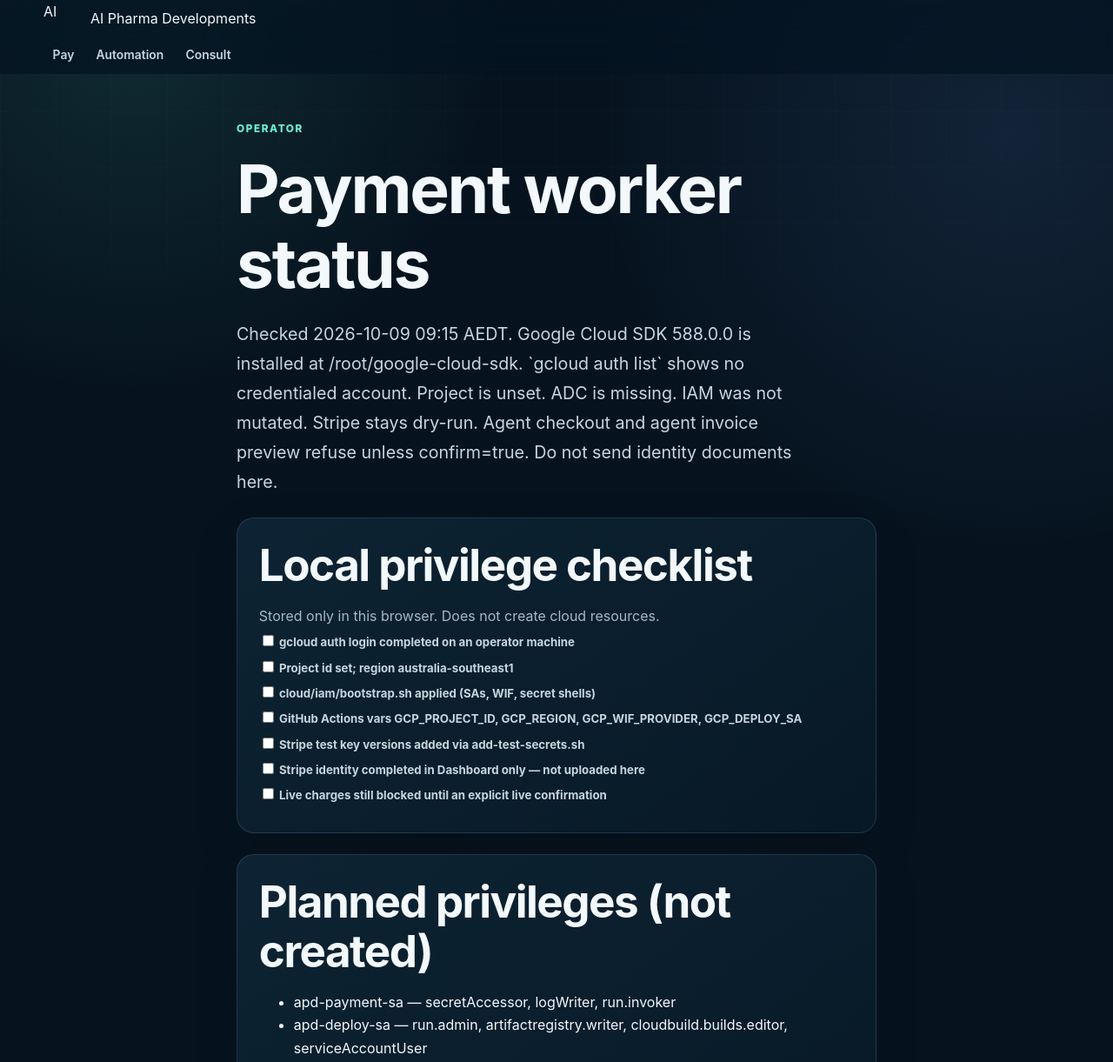
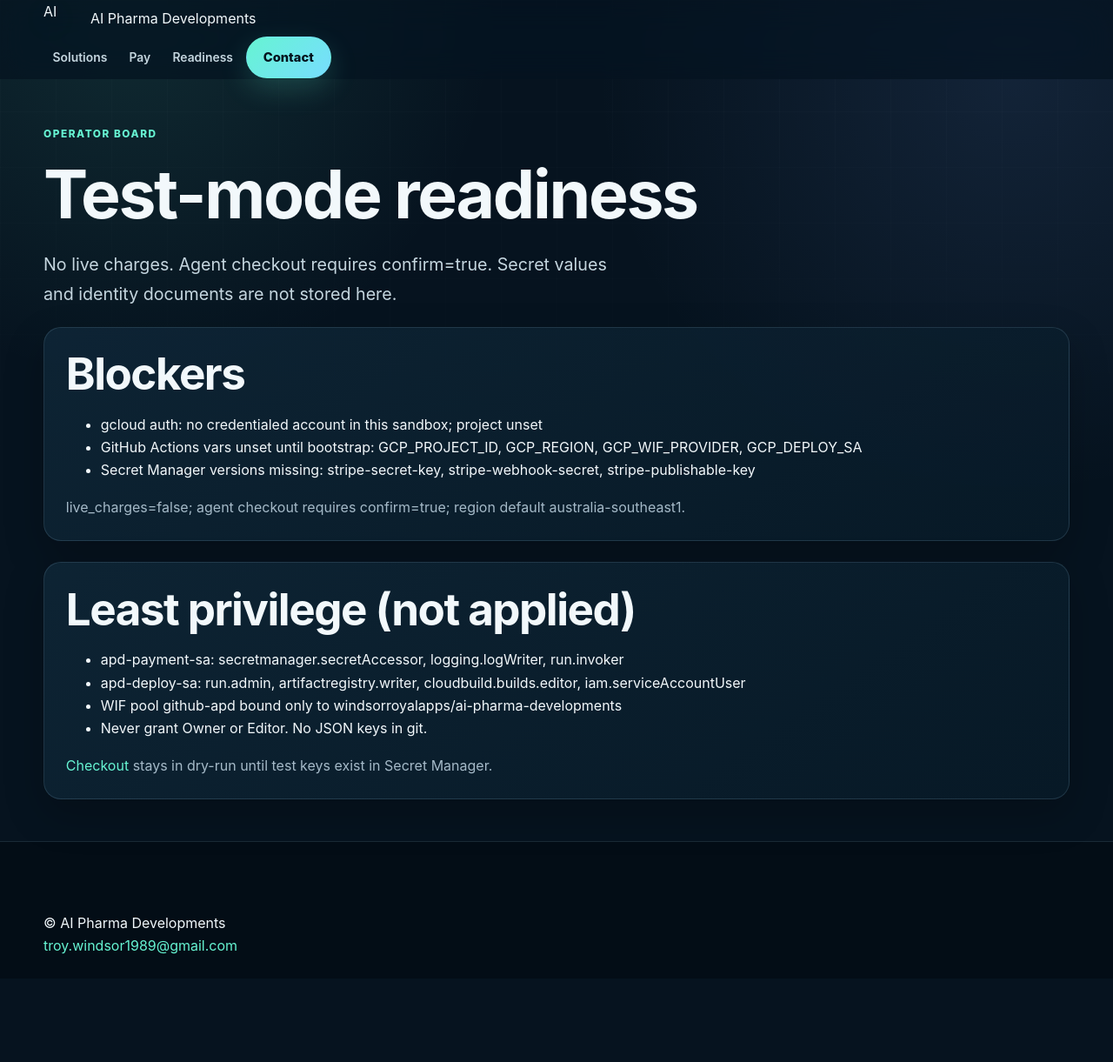
Before and after one commit to windsorroyalapps/ai-pharma-developments, a plain HTML site: page status.html in a window 1280 px wide. Shown: the top 1221 px of the page at 87% size. After the commit the page ends 1125 px from the top, so only its background shows below. Drawn offline with Linux system fonts and the light colour scheme.

Commit message:
Add operator readiness board with confirm gate and live-charge block.

```diff
--- /dev/null
+++ b/js/readiness.js
@@ -0,0 +1,24 @@
+/** Operator readiness board. Names only. No secret values. */
+(function () {
+  var board = {
+    live_charges: false,
+    confirm_gate: true,
+    checked_at: '2026-10-09T10:16:00+10:00',
+    secret_names: ['stripe-secret-key', 'stripe-webhook-secret', 'stripe-publishable-key'],
+    github_actions_vars: ['GCP_PROJECT_ID', 'GCP_REGION', 'GCP_WIF_PROVIDER', 'GCP_DEPLOY_SA'],
+    blockers: [
+      'gcloud auth: no credentialed account in this sandbox; project unset',
+      'GitHub Actions vars unset until bootstrap: GCP_PROJECT_ID, GCP_REGION, GCP_WIF_PROVIDER, GCP_DEPLOY_SA',
+      'Secret Manager versions missing: stripe-secret-key, stripe-webhook-secret, stripe-publishable-key'
+    ]
+  };
+  var list = document.getElementById('blocker-list');
+  var live = document.getElementById('live-line');
+  if (!list || !live) return;
+  board.blockers.forEach(function (item) {
+    var li = document.createElement('li');
+    li.textContent = item;
+    list.appendChild(li);
+  });
+  live.textContent = 'live_charges=' + board.live_charges + '; agent checkout requires confirm=true; region default australia-southeast1.';
+})();
--- a/status.html
+++ b/status.html
@@ -3,71 +3,53 @@
 <head>
   <meta charset="UTF-8" />
   <meta name="viewport" content="width=device-width, initial-scale=1" />
-  <title>Worker status | AI Pharma Developments</title>
-  <meta name="robots" content="noindex" />
+  <title>Readiness | AI Pharma Developments</title>
+  <meta name="description" content="Operator readiness for aipharmadevelopments.com. Test mode only. Live charges blocked." />
   <link rel="stylesheet" href="css/styles.css" />
   <link rel="icon" href="assets/favicon.svg" type="image/svg+xml" />
 </head>
 <body>
   <header class="site-header">
     <div class="container nav">
-      <a class="brand" href="index.html"><span class="brand-mark">AI</span><span>AI Pharma Developments</span></a>
+      <a class="brand" href="index.html">
+        <span class="brand-mark">AI</span>
+        <span>AI Pharma Developments</span>
+      </a>
       <nav class="nav-links" aria-label="Primary">
+        <a href="index.html#solutions">Solutions</a>
         <a href="pay.html">Pay</a>
-        <a href="automation.html">Automation</a>
-        <a href="consult.html">Consult</a>
+        <a class="active" href="status.html">Readiness</a>
+        <a class="btn btn-primary" href="support.html#contact">Contact</a>
       </nav>
     </div>
   </header>
-  <main class="container" style="padding:3rem 0;max-width:46rem">
-    <div class="eyebrow">Operator</div>
-    <h1>Payment worker status</h1>
-    <p class="lead">Checked 2026-10-09 09:15 AEDT. Google Cloud SDK 588.0.0 is installed at /root/google-cloud-sdk. `gcloud auth list` shows no credentialed account. Project is unset. ADC is missing. IAM was not mutated. Stripe stays dry-run. Agent checkout and agent invoice preview refuse unless confirm=true. Do not send identity documents here.</p>
-    <section class="card" style="margin-top:1.5rem">
-      <h2>Local privilege checklist</h2>
-      <p>Stored only in this browser. Does not create cloud resources.</p>
-      <div data-privilege-checklist></div>
+  <main class="container" style="padding:3rem 0">
+    <div class="eyebrow">Operator board</div>
+    <h1>Test-mode readiness</h1>
+    <p class="lead">No live charges. Agent checkout requires confirm=true. Secret values and identity documents are not stored here.</p>
+    <section class="card" id="readiness-board" aria-live="polite">
+      <h2>Blockers</h2>
+      <ul id="blocker-list"></ul>
+      <p id="live-line"></p>
     </section>
     <section class="card" style="margin-top:1.5rem">
-      <h2>Planned privileges (not created)</h2>
+      <h2>Least privilege (not applied)</h2>
       <ul>
-        <li>apd-payment-sa — secretAccessor, logWriter, run.invoker</li>
-        <li>apd-deploy-sa — run.admin, artifactregistry.writer, cloudbuild.builds.editor, serviceAccountUser</li>
-        <li>WIF pool github-apd bound to windsorroyalapps/ai-pharma-developments</li>
-        <li>Secret shells stripe-secret-key, stripe-webhook-secret, stripe-publishable-key</li>
+        <li>apd-payment-sa: secretmanager.secretAccessor, logging.logWriter, run.invoker</li>
+        <li>apd-deploy-sa: run.admin, artifactregistry.writer, cloudbuild.builds.editor, iam.serviceAccountUser</li>
+        <li>WIF pool github-apd bound only to windsorroyalapps/ai-pharma-developments</li>
+        <li>Never grant Owner or Editor. No JSON keys in git.</li>
       </ul>
-      <p>Matrix: <code>cloud/iam/privilege-matrix.json</code>. Apply with <code>bash cloud/iam/bootstrap.sh</code> after login.</p>
-    </section>
-    <section class="card" style="margin-top:1.5rem">
-      <h2>What runs without auth</h2>
-      <ul>
-        <li>Catalog, quotes, orders JSONL export, automation queue (consult intake and invoice preview, confirm=true for agent, no charge)</li>
-        <li>Worker dry-run sessions when STRIPE_SECRET_KEY is absent</li>
-        <li>Skills already present: apd-gcp-access, gcloud, payment-api, stripe, stripe-full</li>
-      </ul>
-    </section>
-    <section class="card" style="margin-top:1.5rem">
-      <label>Health URL<input id="health-url" value="https://YOUR-CLOUD-RUN-URL/ready"></label>
-      <button class="btn btn-primary" id="check" type="button" style="margin-top:1rem">Check</button>
-      <pre id="out" style="margin-top:1rem;white-space:pre-wrap"></pre>
+      <p><a href="pay.html">Checkout</a> stays in dry-run until test keys exist in Secret Manager.</p>
     </section>
   </main>
-  <script src="js/privilege-checklist.js"></script>
-  <script>
-    document.getElementById('check').addEventListener('click', function () {
-      var url = document.getElementById('health-url').value;
-      var out = document.getElementById('out');
-      if (url.indexOf('YOUR-CLOUD-RUN-URL') !== -1) {
-        out.textContent = 'Idle. Set the Cloud Run URL after bootstrap and deploy.';
-        return;
-      }
-      out.textContent = 'Checking...';
-      fetch(url).then(function (r) { return r.text(); }).then(function (t) {
-        out.textContent = t;
-      }).catch(function (err) {
-        out.textContent = String(err);
-      });
-    });
-  </script>
+  <footer class="site-footer">
+    <div class="container footer-row">
+      <div>© <span id="year"></span> AI Pharma Developments</div>
+      <div><a href="mailto:troy.windsor1989@gmail.com">troy.windsor1989@gmail.com</a></div>
+    </div>
+  </footer>
+  <script src="js/site.js"></script>
+  <script src="js/readiness.js"></script>
 </body>
 </html>
```
Also changed, not shown: docs/PAYMENT_STATUS.md (+6 -16 lines), tools/readiness-board-check.js (added, +32 -0 lines).
